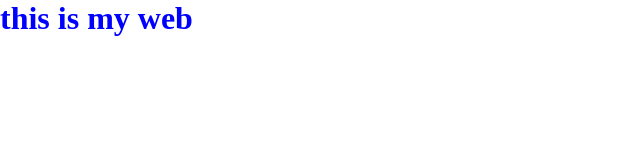
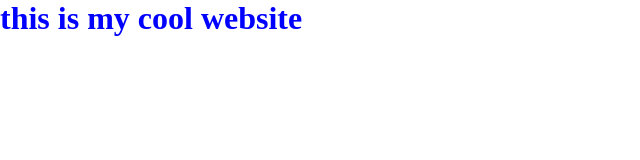
Before and after one commit to mhs808545/demo-app, a plain HTML site: page index.html in a window 1280 px wide. Shown: the whole page, without its empty margins (0-640 px from the left). Drawn offline with Linux system fonts and the light colour scheme.

Commit message:
titile changed

```diff
--- a/index.html
+++ b/index.html
@@ -7,7 +7,7 @@
     <link rel="stylesheet" href="./index.css">
 </head>
 <body>
-    <h1>this is my web</h1>
+    <h1>this is my cool website</h1>
     <script src="./index.js"></script>
 </body>
 </html>
```
